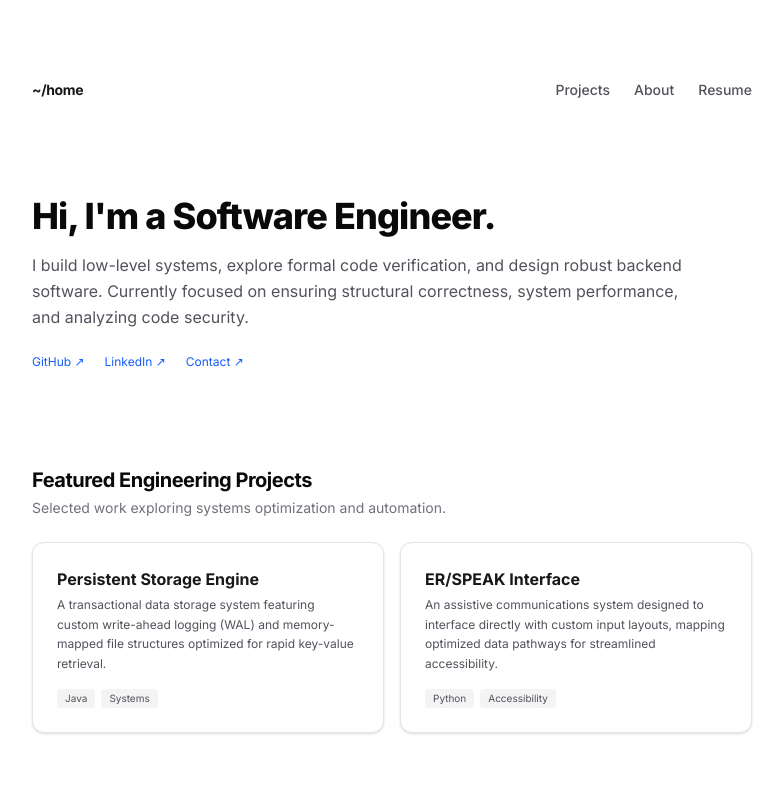
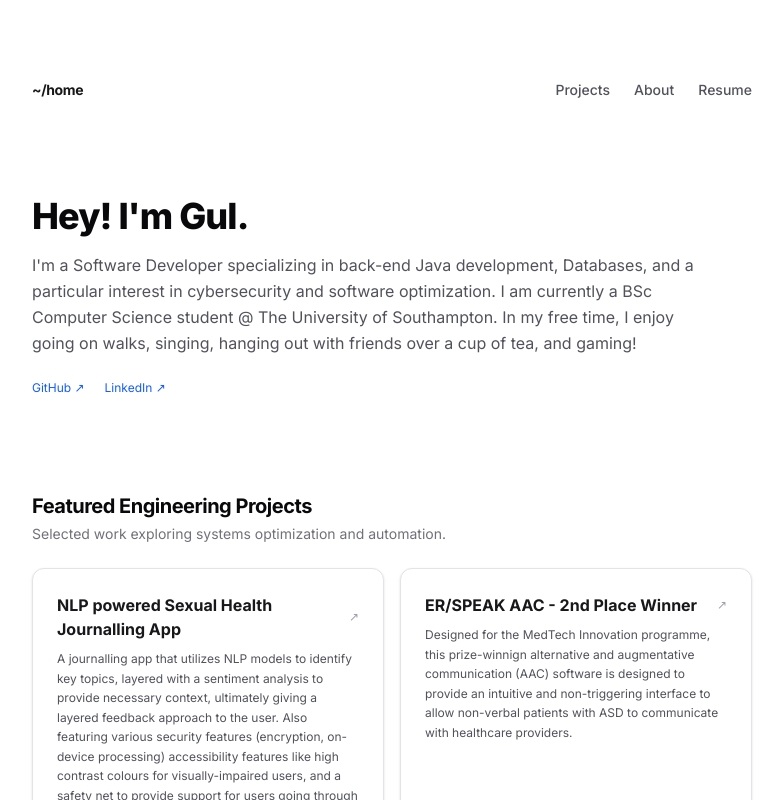
Before and after one commit to GulMuhammad-CS/portfolio-2026, a Next.js app: page / in a window 1280 px wide. Shown: the top 800 px of the page, without its empty margins (248-1031 px from the left). Built offline with nearby package versions, Linux system fonts and the light colour scheme.

Commit message:
added projects

```diff
--- a/src/app/page.tsx
+++ b/src/app/page.tsx
@@ -1,59 +1,38 @@
+// src/app/page.tsx
+import { projectsData } from "@/data/projects";
+import ProjectCard from "@/components/ProjectCard";
+
 export default function Home() {
   return (
     <div className="space-y-24">
 
-      {/* 1. Hero Introduction */}
+      {/* Hero Section */}
       <section className="max-w-2xl space-y-4">
         <h1 className="text-3xl font-extrabold tracking-tight sm:text-4xl text-zinc-950 dark:text-zinc-50">
-          Hi, I'm a Software Engineer.
+          Hey! I'm Gul.
         </h1>
         <p className="text-base text-zinc-600 dark:text-zinc-400 leading-relaxed">
-          I build low-level systems, explore formal code verification, and design robust backend software.
-          Currently focused on ensuring structural correctness, system performance, and analyzing code security.
+          I'm a Software Developer specializing in back-end Java development, Databases, and a particular interest in cybersecurity and software optimization. I am
+          currently a BSc Computer Science student @ The University of Southampton. In my free time, I enjoy going on walks, singing, hanging out with friends over a cup of tea, and gaming!
         </p>
-
-        {/* Social / Contact Links */}
         <div className="flex gap-5 pt-2 font-mono text-xs">
-          <a href="https://github.com" target="_blank" rel="noopener noreferrer" className="text-blue-600 dark:text-blue-400 hover:underline">GitHub ↗</a>
-          <a href="https://linkedin.com" target="_blank" rel="noopener noreferrer" className="text-blue-600 dark:text-blue-400 hover:underline">LinkedIn ↗</a>
-          <a href="mailto:your.email@domain.com" className="text-blue-600 dark:text-blue-400 hover:underline">Contact ↗</a>
+          <a href="https://github.com/GulMuhammad-CS" target="_blank" rel="noopener noreferrer" className="text-blue-600 dark:text-blue-400 hover:underline">GitHub ↗</a>
+          <a href="https://www.linkedin.com/in/gul-muhammad-my/" target="_blank" rel="noopener noreferrer" className="text-blue-600 dark:text-blue-400 hover:underline">LinkedIn ↗</a>
         </div>
       </section>
 
-      {/* 2. Featured Engineering Projects Section */}
+      {/* Featured Projects Grid Section */}
       <section id="projects" className="space-y-6 scroll-mt-16">
         <div className="space-y-1">
           <h2 className="text-xl font-bold tracking-tight text-zinc-950 dark:text-zinc-50">Featured Engineering Projects</h2>
           <p className="text-sm text-zinc-500">Selected work exploring systems optimization and automation.</p>
         </div>
 
-        {/* Project Card Grid Layout */}
+        {/* This mapping block loops through your data and mounts the cards dynamically */}
         <div className="grid gap-4 sm:grid-cols-2">
-
-          {/* Card 1: Storage Project */}
-          <div className="p-6 bg-white dark:bg-zinc-900 border border-zinc-200 dark:border-zinc-800 rounded-xl hover:border-zinc-300 dark:hover:border-zinc-700 transition-colors shadow-sm">
-            <h3 className="font-bold text-zinc-900 dark:text-zinc-100 mb-1">Persistent Storage Engine</h3>
-            <p className="text-xs text-zinc-600 dark:text-zinc-400 leading-relaxed mb-4">
-              A transactional data storage system featuring custom write-ahead logging (WAL) and memory-mapped file structures optimized for rapid key-value retrieval.
-            </p>
-            <div className="flex flex-wrap gap-1.5 font-mono text-[10px]">
-              <span className="px-2 py-0.5 bg-zinc-100 dark:bg-zinc-800 text-zinc-600 dark:text-zinc-400 rounded">Java</span>
-              <span className="px-2 py-0.5 bg-zinc-100 dark:bg-zinc-800 text-zinc-600 dark:text-zinc-400 rounded">Systems</span>
-            </div>
-          </div>
-
-          {/* Card 2: Assistive App */}
-          <div className="p-6 bg-white dark:bg-zinc-900 border border-zinc-200 dark:border-zinc-800 rounded-xl hover:border-zinc-300 dark:hover:border-zinc-700 transition-colors shadow-sm">
-            <h3 className="font-bold text-zinc-900 dark:text-zinc-100 mb-1">ER/SPEAK Interface</h3>
-            <p className="text-xs text-zinc-600 dark:text-zinc-400 leading-relaxed mb-4">
-              An assistive communications system designed to interface directly with custom input layouts, mapping optimized data pathways for streamlined accessibility.
-            </p>
-            <div className="flex flex-wrap gap-1.5 font-mono text-[10px]">
-              <span className="px-2 py-0.5 bg-zinc-100 dark:bg-zinc-800 text-zinc-600 dark:text-zinc-400 rounded">Python</span>
-              <span className="px-2 py-0.5 bg-zinc-100 dark:bg-zinc-800 text-zinc-600 dark:text-zinc-400 rounded">Accessibility</span>
-            </div>
-          </div>
-
+          {projectsData.map((project) => (
+            <ProjectCard key={project.id} project={project} />
+          ))}
         </div>
       </section>
 
--- /dev/null
+++ b/src/components/ProjectCard.tsx
@@ -0,0 +1,32 @@
+// src/components/ProjectCard.tsx
+import { Project } from "@/types/project";
+
+interface ProjectCardProps {
+  project: Project;
+}
+
+export default function ProjectCard({ project }: ProjectCardProps) {
+  const targetUrl = project.githubUrl || project.liveUrl || "#";
+
+  return (
+    <div className="p-6 bg-white dark:bg-zinc-900 border border-zinc-200 dark:border-zinc-800 rounded-xl hover:border-zinc-300 dark:hover:border-zinc-700 transition-all shadow-sm flex flex-col justify-between group relative">
+      <div>
+        <div className="flex items-center justify-between mb-2">
+          <h3 className="font-bold text-zinc-900 dark:text-zinc-100 group-hover:text-blue-500 transition-colors">
+            <a href={targetUrl} target="_blank" rel="noopener noreferrer" className="focus:outline-none">
+              <span className="absolute inset-0" aria-hidden="true" />
+              {project.title}
+            </a>
+          </h3>
+          <span className="text-zinc-400 group-hover:text-blue-500 transition-transform group-hover:translate-x-0.5 group-hover:-translate-y-0.5 text-xs font-mono">↗</span>
+        </div>
+        <p className="text-xs text-zinc-600 dark:text-zinc-400 leading-relaxed mb-4 relative z-10">{project.description}</p>
+      </div>
+      <div className="flex flex-wrap gap-1.5 font-mono text-[10px] relative z-10">
+        {project.techStack.map((tech) => (
+          <span key={tech} className="px-2 py-0.5 bg-zinc-100 dark:bg-zinc-800 text-zinc-600 dark:text-zinc-400 rounded">{tech}</span>
+        ))}
+      </div>
+    </div>
+  );
+}
```
